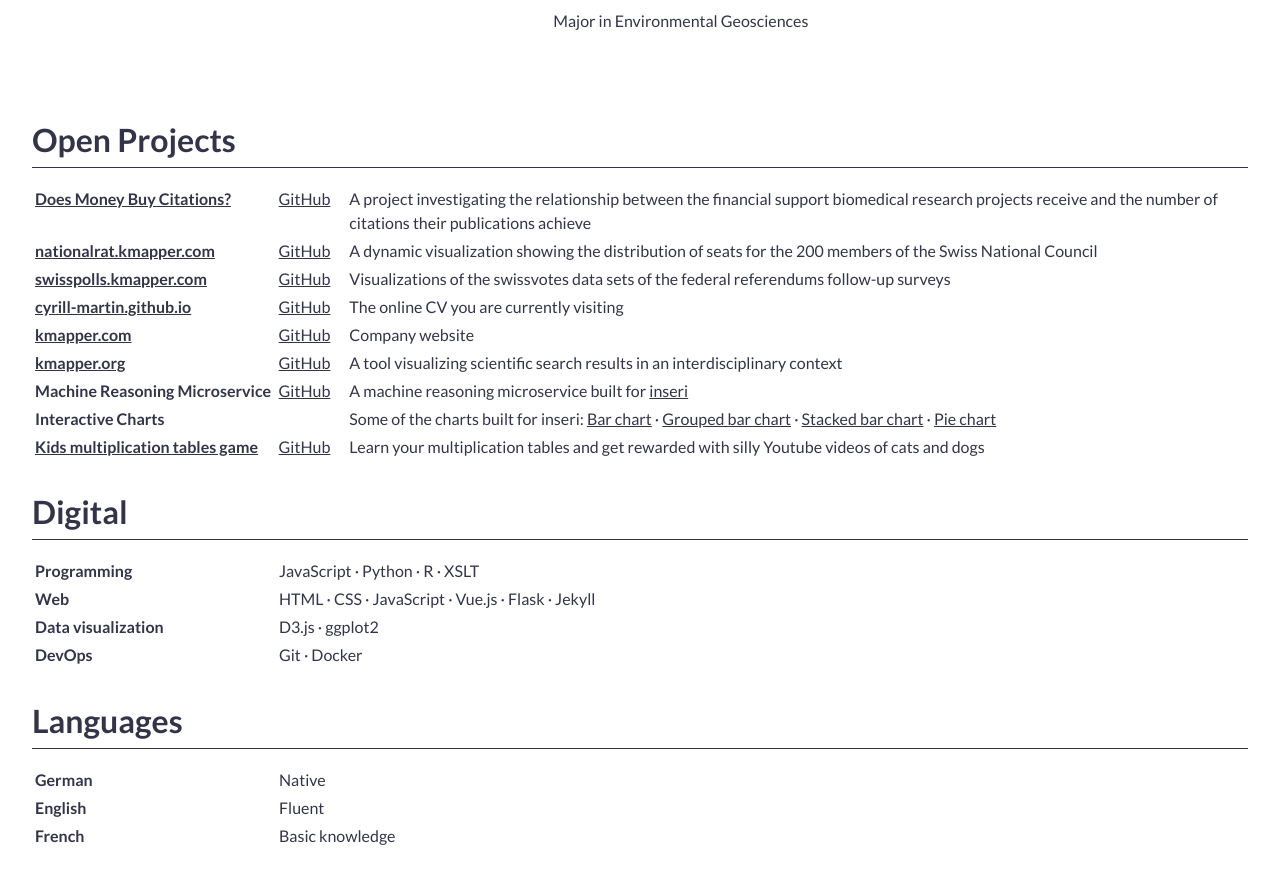
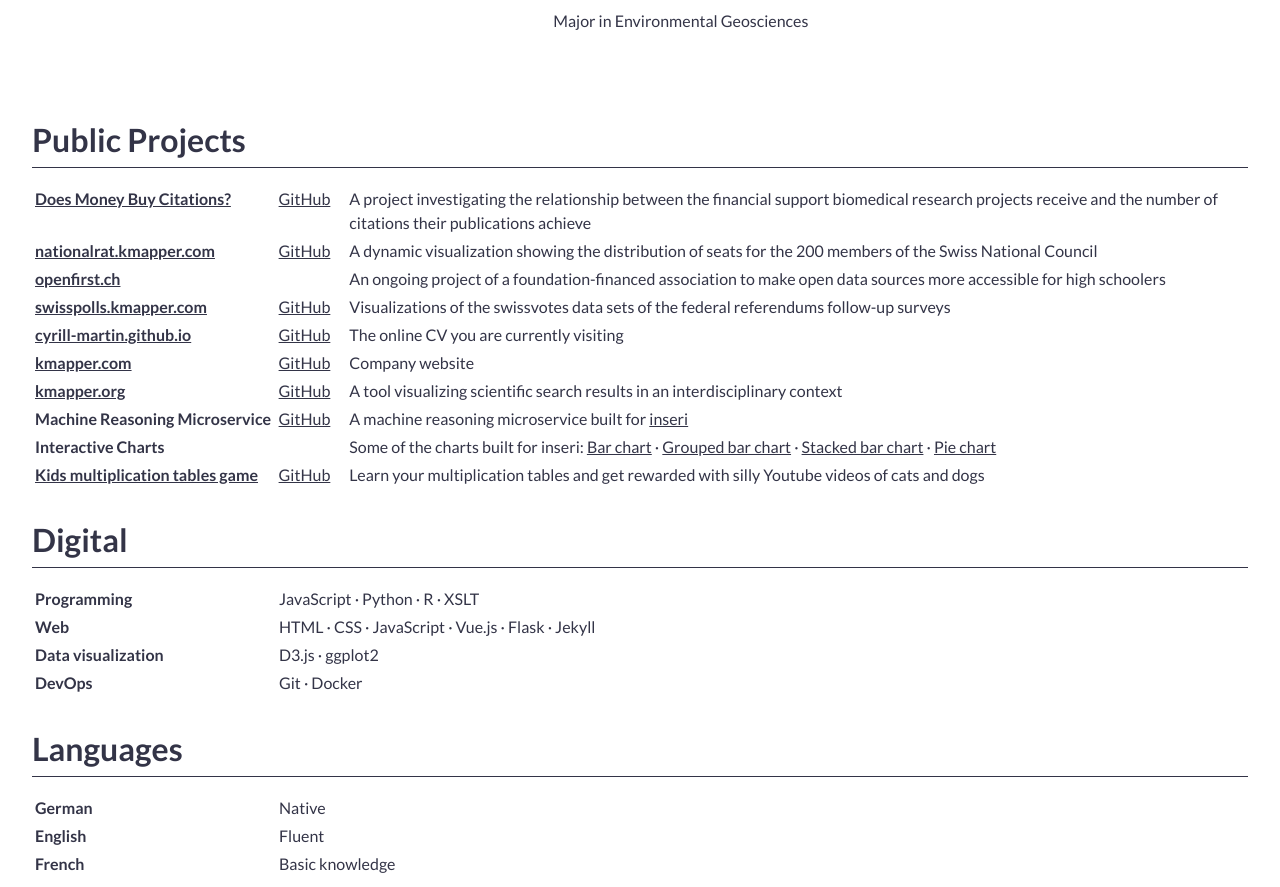
Before and after one commit to cyrill-martin/cyrill-martin.github.io, a Vue app: page / in a window 1280 px wide. Shown: the part 4120-5007 px from the top of the page. Built offline with nearby package versions, Linux system fonts and the light colour scheme.

Commit message:
Add openfirst.ch

```diff
--- a/src/components/TheProjects.vue
+++ b/src/components/TheProjects.vue
@@ -1,7 +1,7 @@
 <template>
   <div class="row">
     <div class="col-12">
-      <h2>Open Projects</h2>
+      <h2>Public Projects</h2>
     </div>
   </div>
   <div class="row">
--- a/src/myCv.json
+++ b/src/myCv.json
@@ -230,6 +230,17 @@
       "summary": "A dynamic visualization showing the distribution of seats for the 200 members of the Swiss National Council"
     },
     {
+      "title": "openfirst.ch",
+      "company": null,
+      "url": "https://openfirst.ch/",
+      "gitHub": null,
+      "period": {
+        "from": null,
+        "to": null
+      },
+      "summary": "An ongoing project of a foundation-financed association to make open data sources more accessible for high schoolers"
+    },
+    {
       "title": "swisspolls.kmapper.com",
       "company": null,
       "url": "https://swisspolls.kmapper.com",
```
